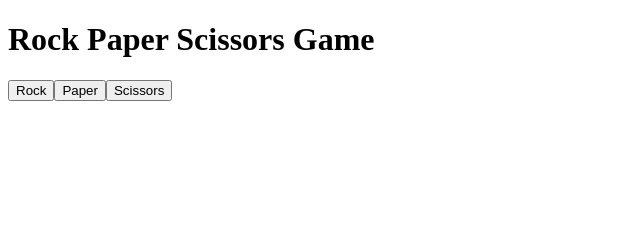
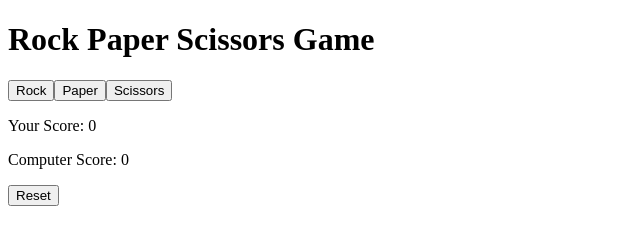
Before and after one commit to josphatotieno/Rock-Paper-Scissors, a plain HTML site: page index.html in a window 1280 px wide. Shown: the whole page, without its empty margins (0-640 px from the left). Drawn offline with Linux system fonts and the light colour scheme.

Commit message:
Update index.html

```diff
--- a/index.html
+++ b/index.html
@@ -15,6 +15,16 @@
         <div id="btn-wrapper">
 
         </div>
+
+
+        <div id="results"></div>
+
+        <div id="scores">
+            <p>Your Score: <span id="your-score">0</span></p>
+            <p>Computer Score: <span id="computer-score">0</span></p>
+        </div>
+
+        <button id="reset-btn">Reset</button>
     </section>
     <script src="main.js"></script>
 </body>
```
